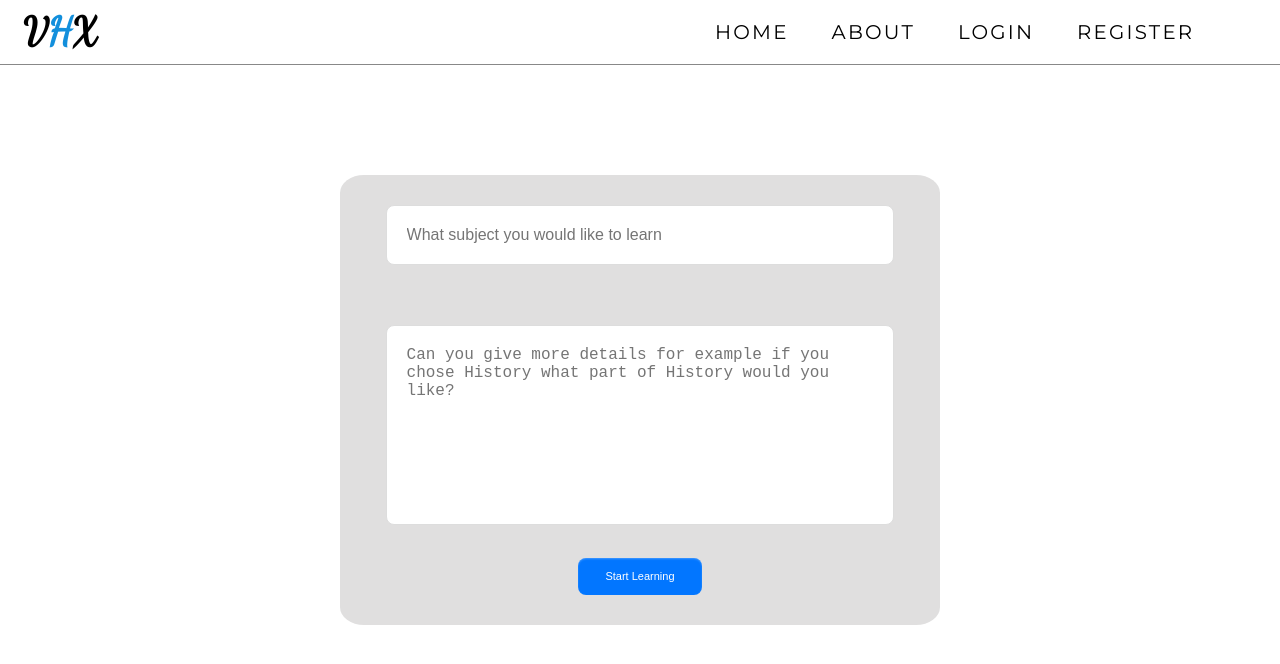
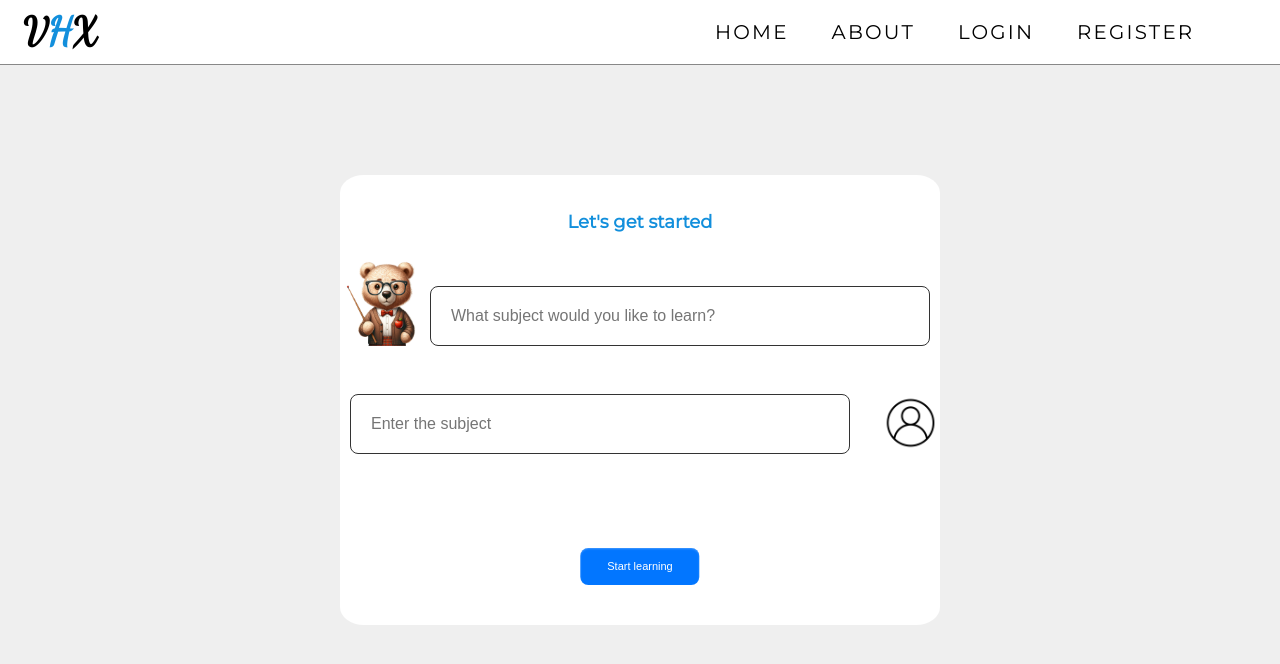
Before and after one commit to VictorhpXavier/Full-stack-Website, a website: page html/workspace.html in a window 1280 px wide. Drawn offline with Linux system fonts and the light colour scheme; no server answers.

Commit message:
Working on the workspace page

```diff
--- a/Css/workspacestyle.css
+++ b/Css/workspacestyle.css
@@ -17,6 +17,7 @@ body {
     width: 100%;
     height: 100%;
     overflow-x: hidden;
+	background-color: #EFEFEF;
     /*background: url(../wallpapers/maybe.png) no-repeat center center fixed; */
     background-size: cover;
 
@@ -248,28 +249,48 @@ a {
 	top: 0;
 }
 /*GetStarted Section*/
-#GetStarted {
-	display: block;
-}
-#GetStarted .Box {
+
+#GetStarted  {
     width: 600px;
     height: 450px;
-    background-color: #e0dfdf;
+    background-color: #FFFF;
     position: absolute;
     top: 50%;
     left: 50%;
     border-radius: 4%;
     transform: translate(-50%, -50%);
-	display: grid;
     place-items: center;
 }
 
-#GetStarted .Box #Subject,
-#GetStarted .Box #Description {
+#GetStarted .StartBox h1 {
+    color: #128fdc;
+    position: absolute;
+    top: 8%;
+    font-size: 18px;
+    font-weight: bold;
+    left: 50%;
+    transform: translateX(-50%);
+}
+
+#GetStarted .Pooh img {
+    position: absolute;
+    width: 15%;
+    left: 0;
+    top: 18%;
+}
+
+#GetStarted .UserInput img {
+    position: absolute;
+    width: 10%;
+    right: 0;
+    top: 48%;
+}
+
+
+#GetStarted .Pooh input, #GetStarted .UserInput input {
     width: 100%;
     margin-top: 30px;
-    margin-bottom: 30px;
-    border: 1px solid #DDDDDD;
+    border: 1px solid rgb(51, 51, 51);
     outline: none;
     border-radius: 8px;
     font-size: 16px;
@@ -277,25 +298,30 @@ a {
     padding: 20px;
     font-weight: 500;
     transition: all 0.30s ease-in-out;
-
-
 }
 
-#GetStarted .Box #Description {
-    height: 200px;
-    resize: none;
-    white-space: pre-wrap;
+#GetStarted .Pooh input {
+    position: absolute;
+    top: 18%;
+    left: 15%;
+    max-width: 500px;
 }
 
+#GetStarted .UserInput input {
+    position: absolute;
+    top: 42%;
+    right: 15%;
+    max-width: 500px;
+}
 
-/* Focus effect for input and textarea fields */
-#GetStarted .Box #Subject:focus,
-#GetStarted .Box #Description:focus {
+#GetStarted .Pooh input:focus,
+#GetStarted .UserInput input:focus {
     box-shadow: 0 0 5px rgba(81, 203, 238, 1);
     border: 1px solid rgba(81, 203, 238, 1);
 }
 
 #GetStarted .GetStartedButton {
+    position: absolute;
     background-color: #0276FF;
     border-radius: 8px;
     border-style: none;
@@ -306,20 +332,21 @@ a {
     display: flex;
     flex-direction: row;
     flex-shrink: 0;
- 	font-family: "RM Neue",sans-serif;
+    font-family: "RM Neue", sans-serif;
     font-size: 100%;
     line-height: 1.15;
     margin: 0;
     padding: 12px 27px;
     text-align: center;
     text-transform: none;
- 	transition: color .13s ease-in-out,background .13s ease-in-out,opacity .13s ease-in-out,box-shadow .13s ease-in-out;
+    transition: color .13s ease-in-out, background .13s ease-in-out, opacity .13s ease-in-out, box-shadow .13s ease-in-out;
     user-select: none;
     -webkit-user-select: none;
     touch-action: manipulation;
-	margin-bottom: 50%;
+    bottom: 9%;
+    left: 50%;
+    transform: translateX(-50%);
 }
-
 
 #GetStarted .GetStartedButton:active {
     background-color: #006AE8;
@@ -328,6 +355,20 @@ a {
 #GetStarted .GetStartedButton:hover {
     background-color: #1C84FF;
 }
+
+#GetStarted .CloseButton {
+    position: absolute;
+    background: none;
+    border: none;
+    font-size: 18px;
+    top: 2%;
+    right: 2%;
+}
+
+#GetStarted .CloseButton:hover {
+    cursor: pointer;
+}
+
 /*Maincontent section*/
 #MainContent .Retangle{
 	margin-top: 8%;
@@ -376,17 +417,7 @@ a {
 #MainContent .AddSubject:hover {
 	cursor: pointer;
 }
-#GetStarted .CloseButton {
-    position: absolute;
-	background: none;
-	border: none;
-    font-size: 18px;
-    top: 2%;
-    right: 2%;
-}
-#GetStarted .CloseButton:hover {
-	cursor: pointer;
-}
+
 @keyframes hamburger_puls {
 	0% {
 		opacity: 1;
@@ -471,6 +502,33 @@ a {
 	#Video-section {
 		display: none;
 	}
+	#GetStarted .Pooh img {
+		position: absolute;
+		width: 15%;
+		left: 5%;
+		top: 18%;
+	}
+
+	#GetStarted .UserInput img {
+		position: absolute;
+		width: 10%;
+		right: 5%;
+		top: 48%;
+	}
+	#GetStarted .Pooh input {
+		position: absolute;
+		top: 18%;
+		left: 20%;
+		max-width: 450px;
+	}
+
+	#GetStarted .UserInput input {
+		position: absolute;
+		top: 42%;
+		right: 18%;
+		max-width: 450px;
+	}
+
 }
 
 /* Media Query For Tablet */
--- a/backend/server.mjs
+++ b/backend/server.mjs
@@ -3,8 +3,6 @@ import bodyParser from "body-parser";
 import path from "path";
 import authRoutes from '../Js/auth.js'; // Import auth routes
 import cookieParser from 'cookie-parser';
-
-import exp from "constants";
 
 const app = express();
 app.use(bodyParser.json());
--- a/html/workspace.html
+++ b/html/workspace.html
@@ -45,14 +45,18 @@
         </div>
     </section>
     <section id="GetStarted">
-        <div class="Box">
-            <div class="Start">
-                <input type="text" name="" id="Subject" placeholder="What subject you would like to learn">
-                <textarea name="" id="Description" placeholder="Can you give more details for example if you chose History what part of History would you like?"></textarea>
+        <div class="StartBox">
+            <h1>Let's get started</h1>
+            <div class="Pooh">
+                <input placeholder="What subject would you like to learn?">
+                <img src="../mascot/pooh.png" alt="">
             </div>
-            <button class="CloseButton"><img src="../UserIcon/16pxcross.png" alt=""></button>
-            <button class="GetStartedButton">Start Learning</button>
+            <div class="UserInput">
+                <input type="text" class="Subject"  placeholder="Enter the subject" required>
+                <img src="../UserIcon/account.png" alt="">
 
+            </div>
+                <button class="GetStartedButton">Start learning</button>
         </div>
 
     </section>
```
Also changed, not shown: Css/home.css (+12 -0 lines). Lines whose indentation alone changed are shown as unchanged.
